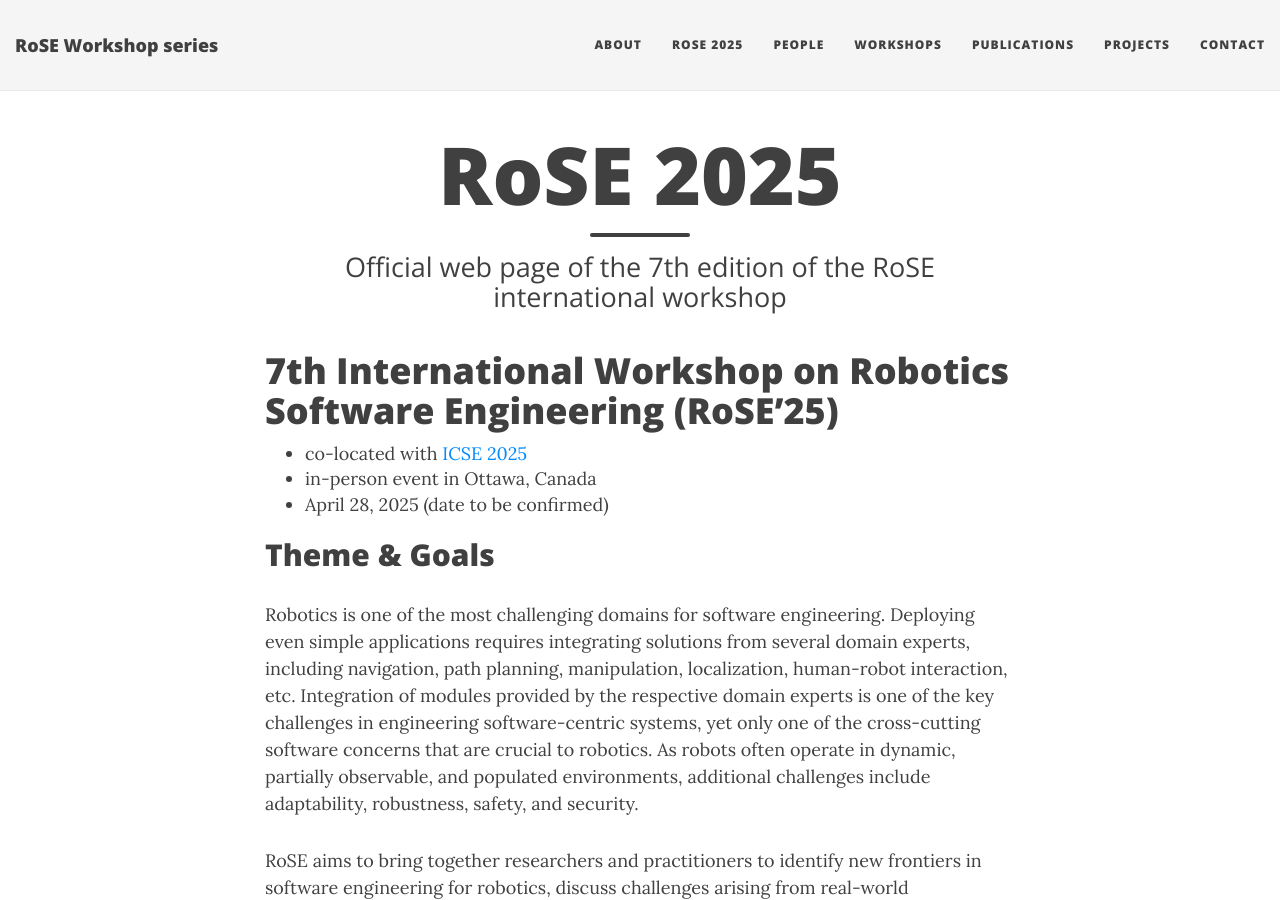
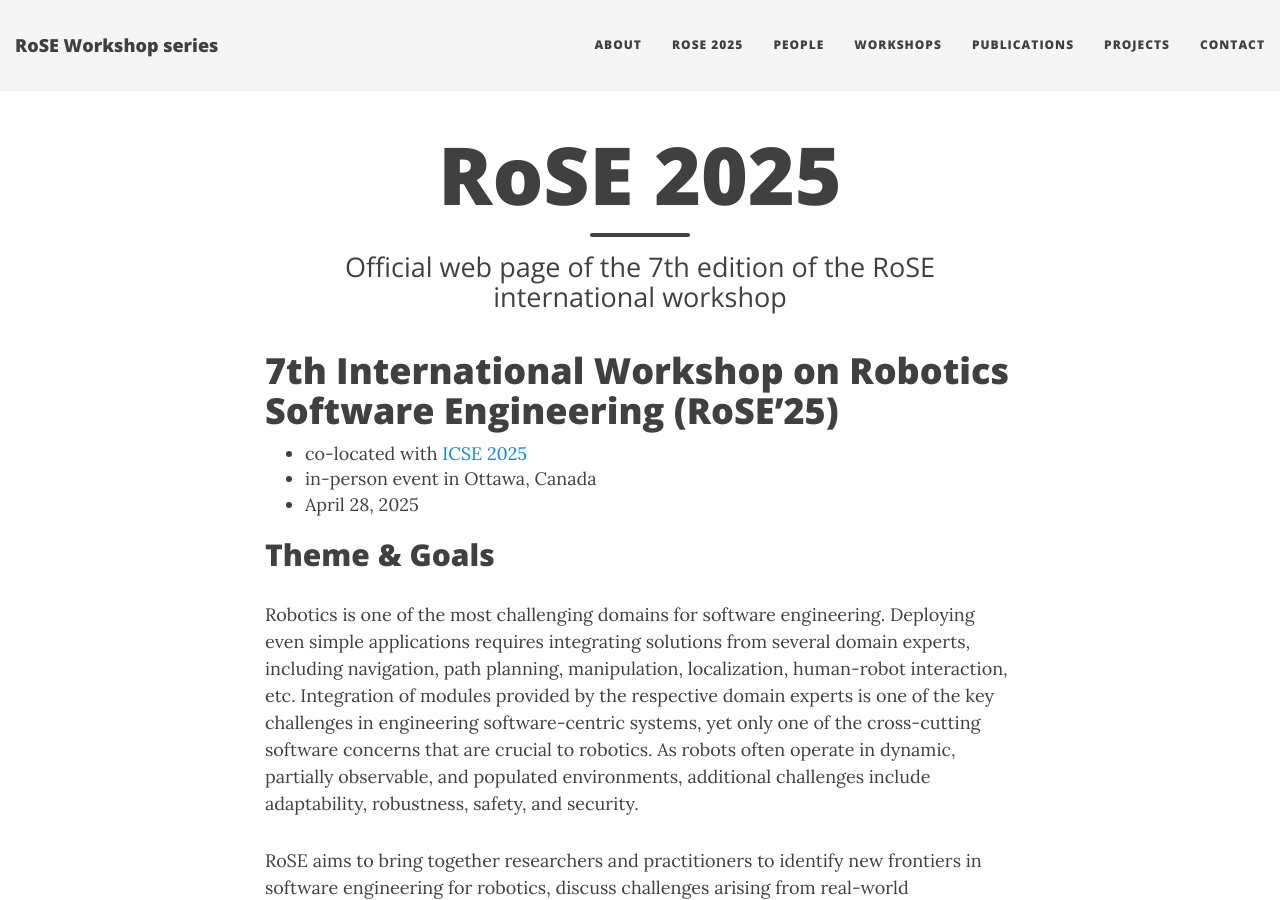
Before and after one commit to rose-workshops/rose-workshops.github.io, a Jekyll site: the page built from rose2025.md, in a window 1280 px wide and 900 px high. Built offline with Jekyll 4.4.1, drawn with Linux system fonts in a browser that asks for light colours; nearby versions of some CDN libraries.

Commit message:
Update rose2025.md with date of the workshop

```diff
--- a/rose2025.md
+++ b/rose2025.md
@@ -8,7 +8,7 @@
 
 - co-located with [ICSE 2025](https://conf.researchr.org/home/icse-2025)
 - in-person event in Ottawa, Canada
-- April 28, 2025 (date to be confirmed)
+- April 28, 2025
 
 ## Theme & Goals
 Robotics is one of the most challenging domains for software engineering. Deploying even simple applications requires integrating solutions from several domain experts, including navigation, path planning, manipulation, localization, human-robot interaction, etc. Integration of modules provided by the respective domain experts is one of the key challenges in engineering software-centric systems, yet only one of the cross-cutting software concerns that are crucial to robotics. As robots often operate in dynamic, partially observable, and populated environments, additional challenges include adaptability, robustness, safety, and security.
```
Also changed, not shown: other parts of rose2025.md (+1 -1 lines).
